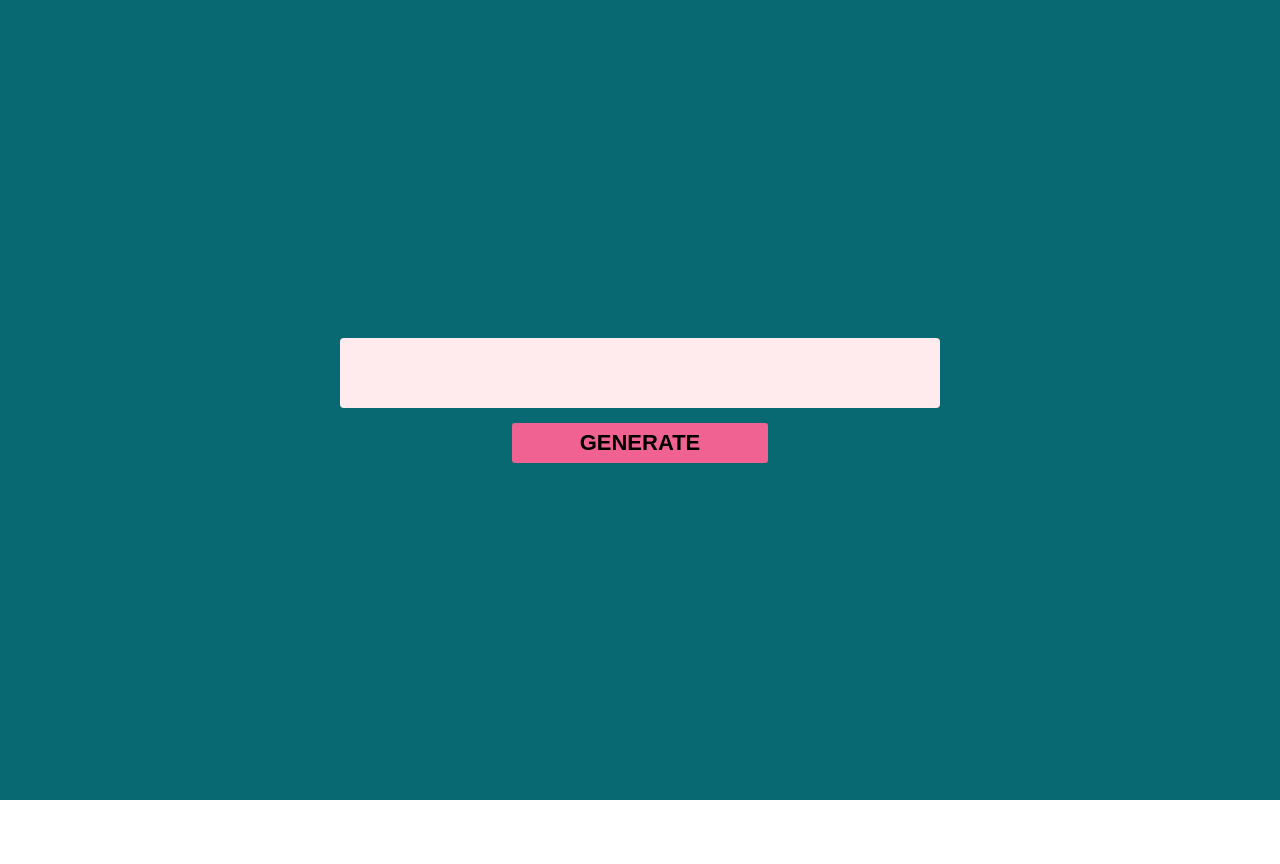
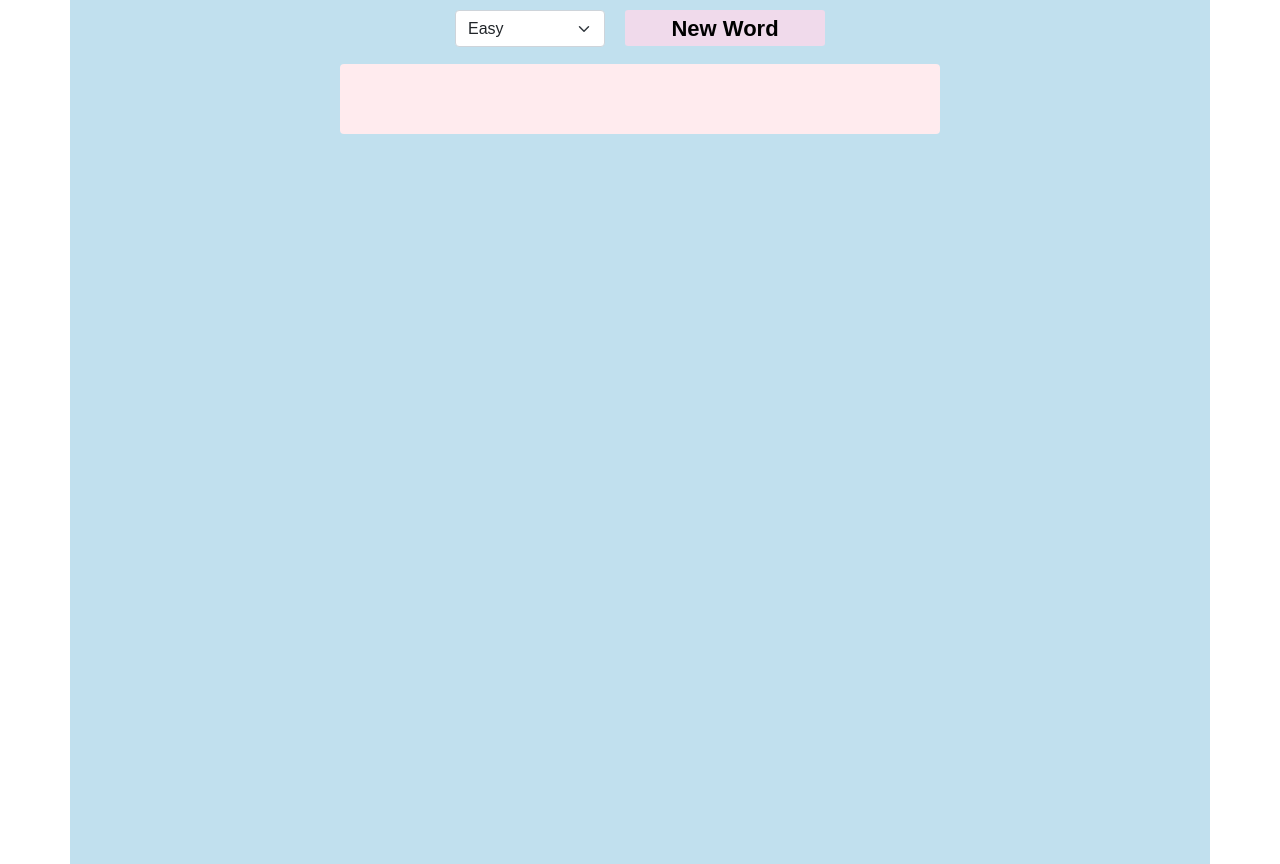
Before and after one commit to hchang18/jupiter-doodle, a plain HTML site: page index.html in a window 1280 px wide. Before the commit the page ends 800 px from the top, so only its background shows below. Drawn offline with nearby package versions, Linux system fonts and the light colour scheme.

Commit message:
Update layout

```diff
--- a/index.html
+++ b/index.html
@@ -10,13 +10,22 @@
     <title></title>
     <meta name="description" content="">
     <meta name="viewport" content="width=device-width, initial-scale=1">
+
+    <link href="https://cdn.jsdelivr.net/npm/bootstrap@5.0.0-beta3/dist/css/bootstrap.min.css" rel="stylesheet" integrity="sha384-eOJMYsd53ii+scO/bJGFsiCZc+5NDVN2yr8+0RDqr0Ql0h+rP48ckxlpbzKgwra6" crossorigin="anonymous">
     <link rel="stylesheet" href="./style.css">
   </head>
   <body>
     <div class="container">
-      <div class="content">
+      <div class="wordgen-control">
+        <select class="form-select" aria-label="Default select example">
+          <option value="easy" selected>Easy</option>
+          <option value="medium">Medium</option>
+          <option value="hard">Hard</option>
+        </select>
+        <button class="generate">New Word</button>
+      </div>
+      <div class="word-container">
         <span class="text"></span>
-        <button class="generate">generate</button>
       </div>
     </div>
 
--- a/style.css
+++ b/style.css
@@ -9,13 +9,38 @@
 
 .container {
   min-height: 100vh;
-  background: #086972;
+  background: #c1e0ee;
 }
 
-.content {
+.wordgen-control {
+  padding: 10px;
+  height: 8vh;
+  display: flex;
+  justify-content: center;
+  flex-direction: row;
+}
+
+.form-select {
+  width: 150px;
+  height: 37px;
+}
+
+.generate{
+  margin-left: 20px;
+  border:none;
+  background: #f0daeb;
+  font-size: 22px;
+  font-weight: bold;
+  border-radius: 3px;
+  height: 36px;
+  width: 200px;
+  cursor: pointer;
+
+}
+
+.word-container {
   height: 100vh;
   display: flex;
-  justify-content: center;
   align-items: center;
   flex-direction: column;
 }
@@ -30,17 +55,3 @@
   letter-spacing: 3px;
   text-align: center;
 }
-
-.generate{
-  margin-top: 15px;
-  border:none;
-  background: #F06292;
-  font-size: 22px;
-  text-transform: uppercase;
-  font-weight: bold;
-  border-radius: 3px;
-  height: 40px;
-  width: 20%;
-  cursor: pointer;
-
-}
```
